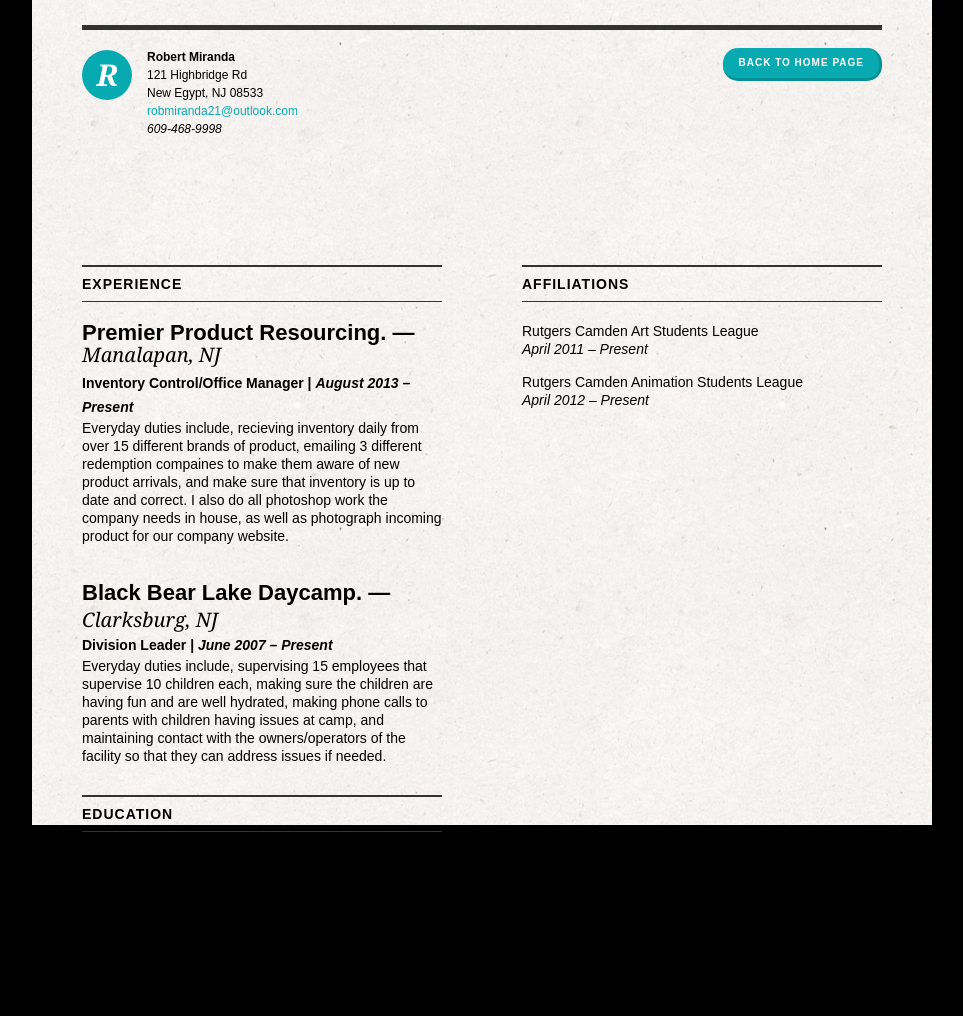
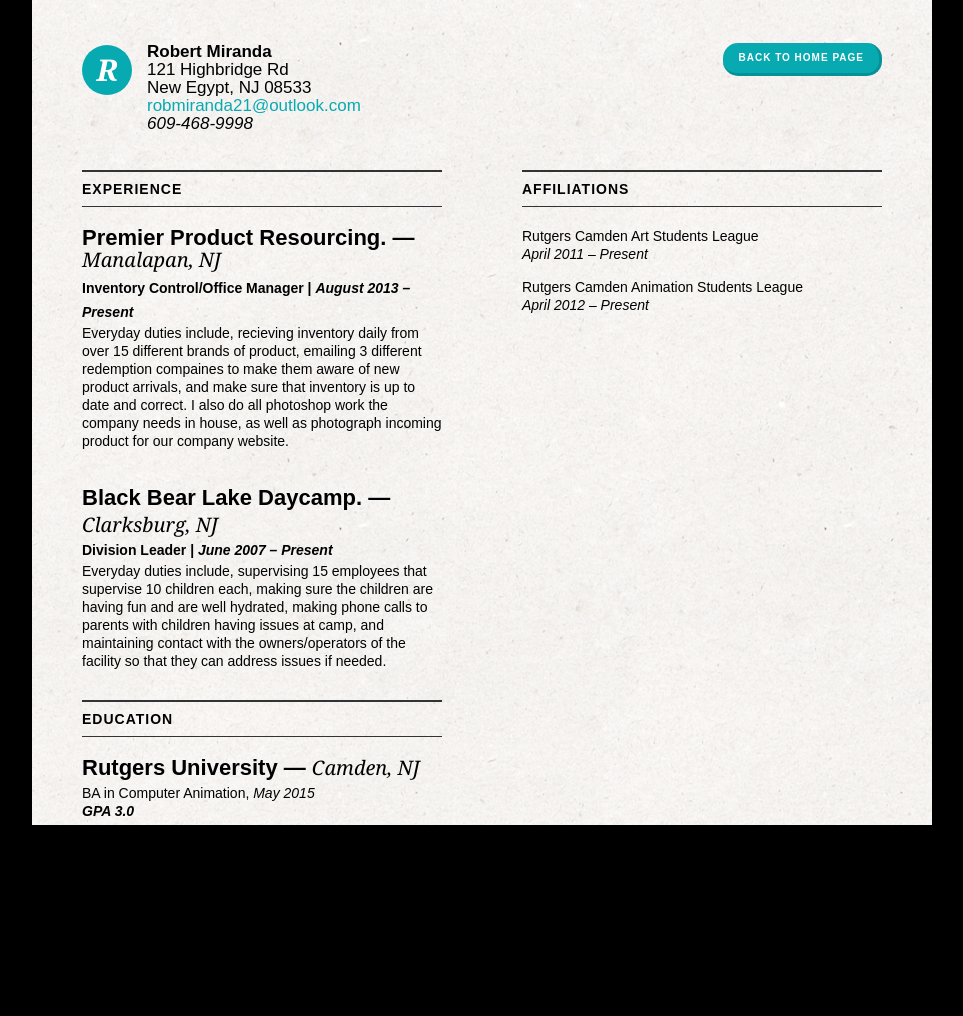
Before and after one commit to rwmiranda21/rwmiranda21.github.com, a plain HTML site: page assignment2/contact.html in a window 1280 px wide. Shown: the whole page, without its empty margins (158-1121 px from the left). After the commit the page ends 921 px from the top, so only its background shows below. Drawn offline with Linux system fonts and the light colour scheme; files whose address does not match are found by name.

Commit message:
remove border box

```diff
--- a/assignment2/files/css/contactstyles.css
+++ b/assignment2/files/css/contactstyles.css
@@ -58,9 +58,8 @@ a:hover {
 
 /* Header */
 header {
-	margin-bottom: 215px;
+	margin-bottom: 125px;
 	padding-top: 20px;
-	border-top: 5px solid #333333;
 }
 
 .logo {
@@ -89,7 +88,7 @@ header {
 .contact-info,
 .website {
 	float: left;
-	font-size: 12px;
+	font-size: 17px;
 	line-height: 18px;
 	margin-top: -2px;
 }
```
